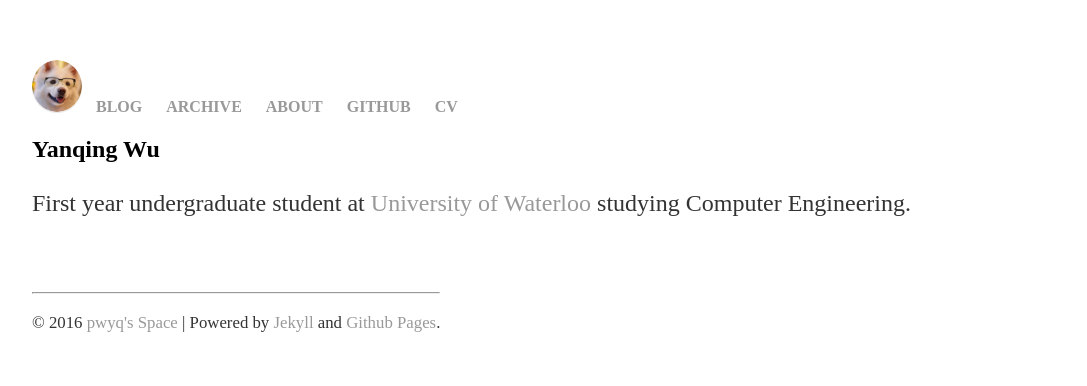
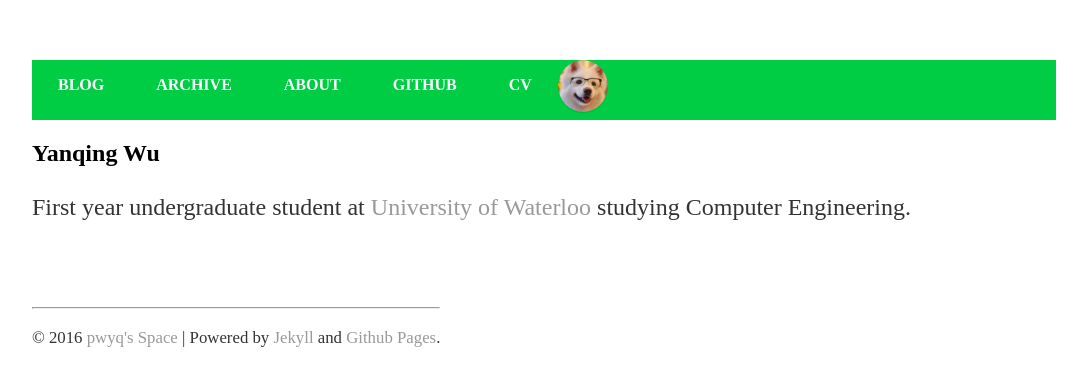
Before and after one commit to pwyq/blog, a Jekyll site: the page built from index.html, in a window 1280 px wide. Shown: the top 386 px of the page, without its empty margins (96-1183 px from the left). Built offline with Jekyll 4.4.1, drawn with Linux system fonts in a browser that asks for light colours.

Commit message:
change nav bar style

```diff
--- a/css/main.css
+++ b/css/main.css
@@ -9,9 +9,38 @@ body {
 }
 nav ul {
     font-family: Times new roman,-apple-system,BlinkMacSystemFont,SimSun,sans-serif;
-    padding: 0px;
-    list-style: none;
+    padding: 0;
+	maring: 0;
+	overflow: hidden;
+    list-style-type: none;
     font-weight: bold;
+	background-color: #00cc44;
+}
+
+nav ul li {
+    display: inline;
+	float: left;
+	margin-left: 10px;
+    margin-right: 10px;
+	margin-bottom: 10px;
+	text-decoration: none;
+}
+
+nav ul li a {
+	display: block;
+	color: #ffffff;
+	padding: 16px;
+	text-decoration: none;
+}
+
+nav ul li a:hover {
+	background-color: #00802b;
+}
+
+footer {
+	position: absolute;
+    border-top: 0 solid #00663f;
+    font-size: 0.7em;
 }
 
 footer ul {
@@ -21,18 +50,11 @@ footer ul {
     font-weight: bold;
 }
 
-nav ul li {
-    display: inline;
-	align: center;
-	margin-left: 10px;
-    margin-right: 10px;
-	margin-bottom: 10px;
-}
-
 footer ul li {
     display: inline;
     margin-right: 20px;
 }
+
 a {
     text-decoration: none;
     color: #999;
@@ -50,12 +72,6 @@ p {
     color: #333;
 }
 
-footer {
-	position: absolute;
-    border-top: 0 solid #00663f;
-    font-size: 0.7em;
-}
-
 ul.posts {
     margin: 20px auto 40px;
     font-size: 16px;
```
